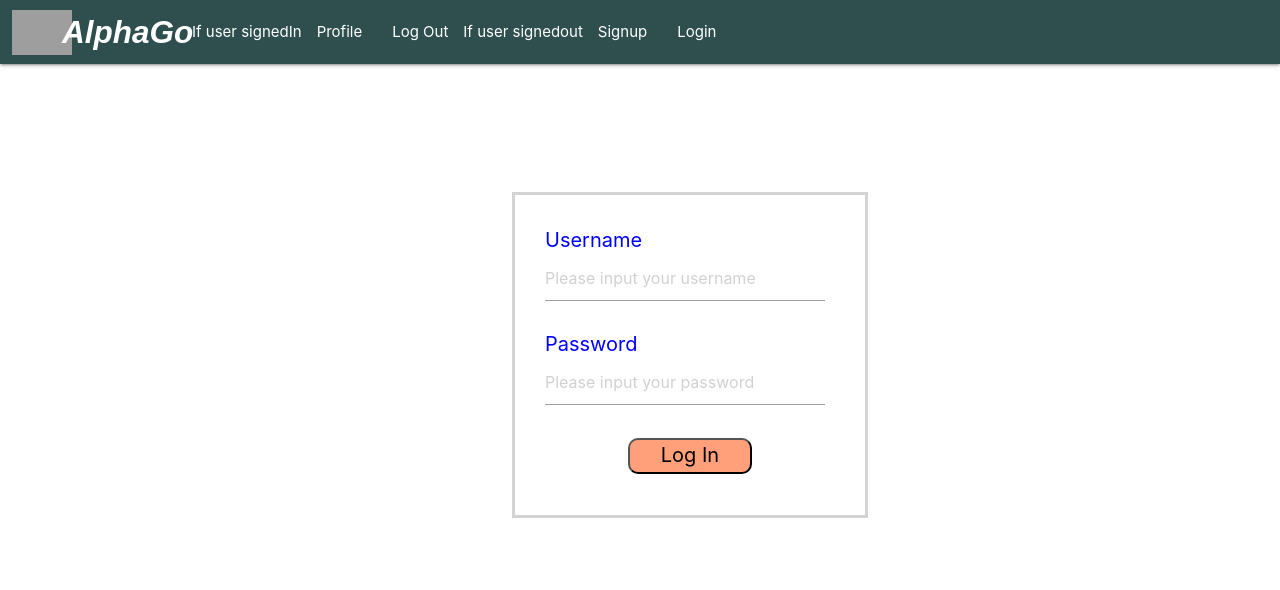
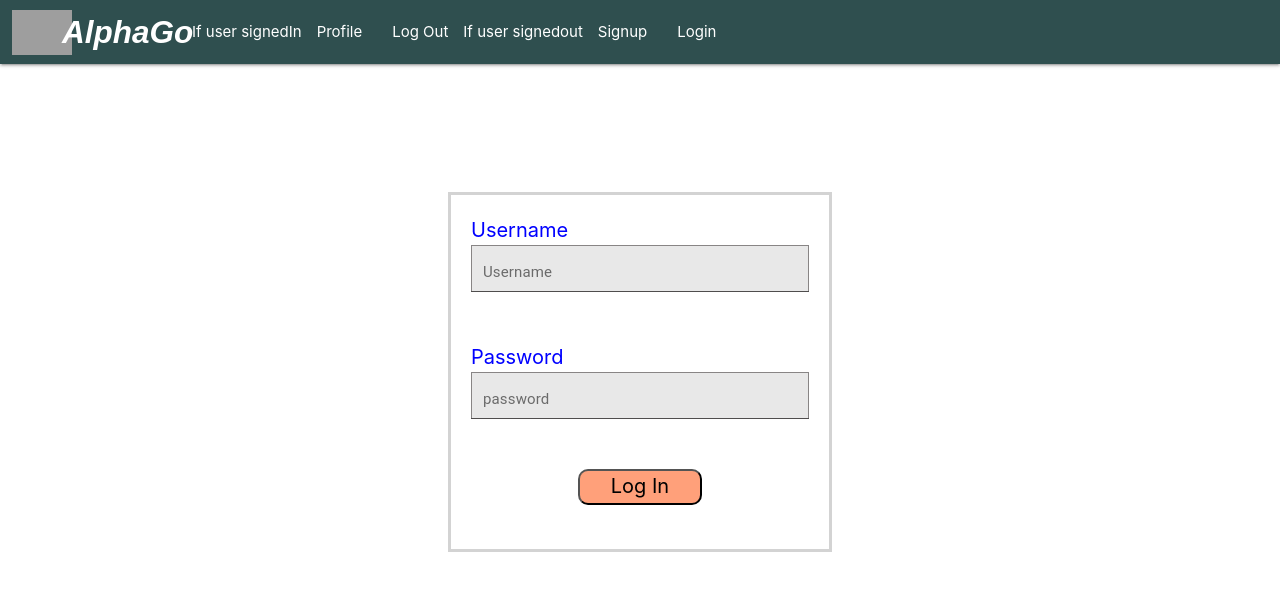
Before and after one commit to baobaollf/AlphaGo, a React (Create React App) app: page /signin in a window 1280 px wide. Shown: the top 590 px of the page. Built offline with nearby package versions, Linux system fonts and the light colour scheme; grey boxes are pictures that could not be loaded.

Commit message:
modify sighup and signin UI

```diff
--- a/src/components/auth/Signin.js
+++ b/src/components/auth/Signin.js
@@ -1,5 +1,6 @@
 import React, { Component } from 'react';
 import "./Style.css";
+import TextField from '@material-ui/core/TextField';
 
 
 class SignInPage extends Component {
@@ -9,11 +10,11 @@ class SignInPage extends Component {
         <div className="form">
           <div className="form-group">
             <label className="label">Username</label>
-            <input className="input" type="text" name="username" placeholder="Please input your username" />
+            <TextField id="outlined-basic" type="text" label="Username" variant="filled" color="primary"/>
           </div>
           <div className="form-group">
             <label className="label">Password</label>
-            <input className="input" maxLength="8" type="password" name="password" placeholder="Please input your password" />
+            <TextField id="outlined-basic" type="password" label="password" variant="filled" color="primary"/>
           </div>
           <div className="footer">
           <button className="button" type="button">
--- a/src/components/auth/Signup.js
+++ b/src/components/auth/Signup.js
@@ -1,28 +1,33 @@
 import React, { Component } from 'react';
 import "./Style.css";
 import TextField from '@material-ui/core/TextField';
+import Checkbox from '@material-ui/core/Checkbox';
+
+
 
 class SignUpPage extends Component {
   render() {
     return (
+
       <div>
         <div className="form">
           <div className="form-group">
             <label className="label">Username</label>
-            <input className="input" type="text" name="username" placeholder="Username" />
+            <TextField id="outlined-basic" type="text" label="Username" variant="filled" color="primary"/>
           </div>
           <div className="form-group">
             <label className="label">Email</label>
-            <input className="input" type="text" name="email" placeholder="Email" />
+            <TextField id="outlined-basic" type="text" label="Email" variant="filled" color="primary"/>
           </div>
           <div className="form-group">
             <label className="label">Password</label>
-            <input className="input" maxLength="8" type="password" name="password" placeholder="password" />
+            <TextField id="outlined-basic" type="password" label="password" variant="filled" color="primary"/>
           </div>
-          <TextField id="outlined-basic" label="Outlined" variant="outlined" />
-          <div className="checkbox">
-            <input type="checkbox" name="checkbox"/>
-            <label className="label" id="checkbox">By checking this box, you agree to User Agreement terms</label>
+          <div>
+            <Checkbox id="checkedbox"
+              defaultChecked size="small" inputProps={{ 'aria-label': 'checkbox with small size' }}
+            />
+            <label className="label" id="checkbox">By Signing up, you agree to User Agreement terms</label>
           </div>
           <div className="footer">
             <button className="button" type="button">
@@ -36,4 +41,6 @@ class SignUpPage extends Component {
   }
 }
 
+
+
 export default SignUpPage;
--- a/src/components/auth/Style.css
+++ b/src/components/auth/Style.css
@@ -1,8 +1,9 @@
 .form {
-    margin-left: 40%;
+    margin-left: 35%;
     margin-right: 30%;
     margin-bottom: 50%;
     margin-top: 10%;
+    width: 30%;
     height: auto;
     border: 3px solid lightgrey;
     padding: 20px;
@@ -11,39 +12,31 @@
     flex-direction: column;
     align-items: flex-start;
     background-color: transparent;
-    position: absolute;
+    position: relative;
 }
 
 .form-group {
     display: flex;
-    padding: 10px;
+    padding: 0px 0px 50px 0px;
     flex-direction: column;
-    align-items: flex-start;
-    margin-bottom: 0;
-    margin-right: 10px;
-    width: 300px;
+    align-content: center;
+    margin-bottom: 0px;
+    width: 100%;
+    position: relative;
 }
 
 .label {
     color: blue;
+    padding-left: 0px;
     font-size: 20px;
     margin-bottom: 0px;
 }
 
-.input {
-    margin-top: 0px;
-    height: auto;
-    padding: 20px;
-    font-size: 20px;
-    border: 3px solid lightgrey;
-    border-radius: 5px;
-    margin-bottom: 10px;
-    width: 300px;
-}
 
-#checkbox {
-    font-size: 12px;
-    color: crimson;
+#outlined-basic {
+    width: 100%;
+    border: 1px solid rgb(136, 133, 133);
+    margin-bottom: 0px;
 }
 
 .footer {
@@ -53,7 +46,7 @@
     flex-direction: column;
     align-items: center;
     width: auto;
-    padding-top: 15px;
+    padding-top: 0px;
     position:relative;
 }
 
@@ -66,12 +59,12 @@
   align-items: center;
 }
 
-/* .checkbox {
-    margin: auto;
-    display: flex;
-    flex-direction: row;
-    width: 100%;
-    padding: 10%;
-    position: relative;
-    align-content: center;
-} */
+#checkbox {
+    font-size: 15px;
+    margin-left: 0px;
+}
+
+#checkedbox {
+    margin-right: 0px;
+    padding: 0%;
+}
```
